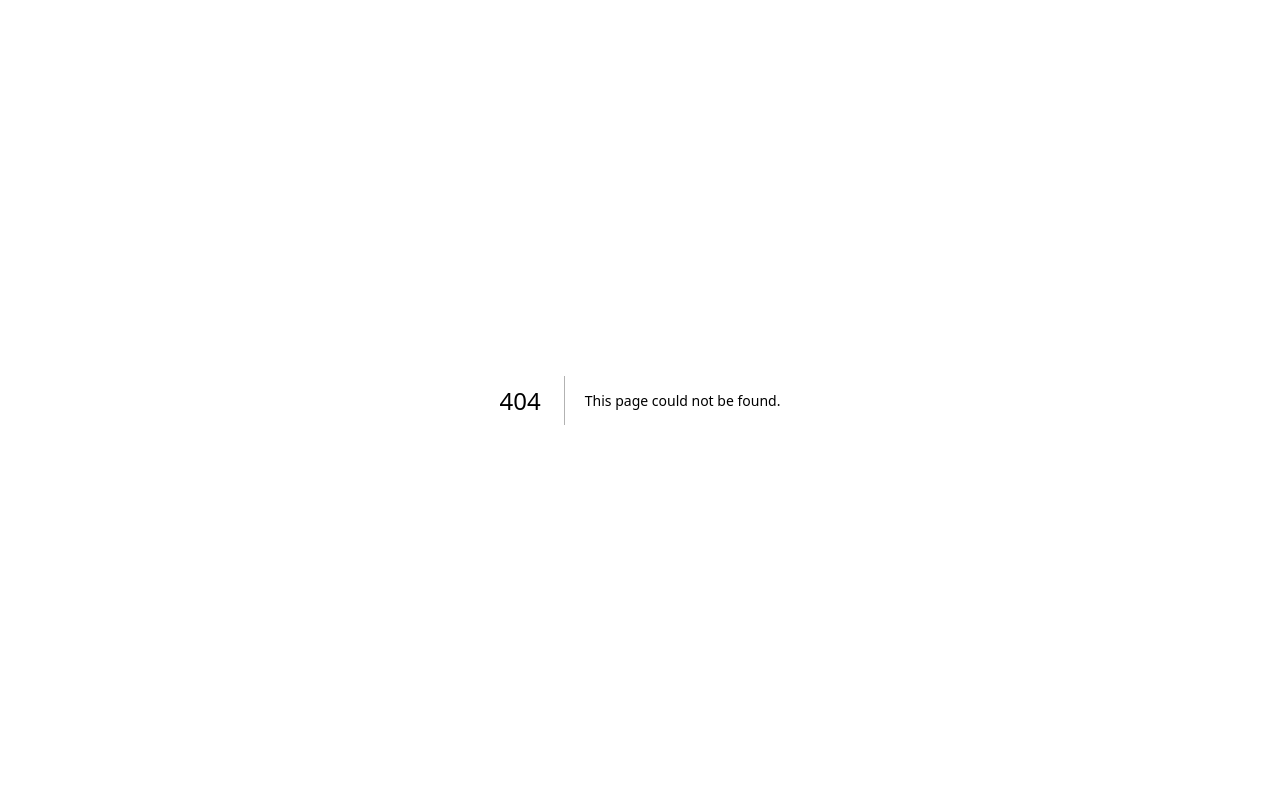
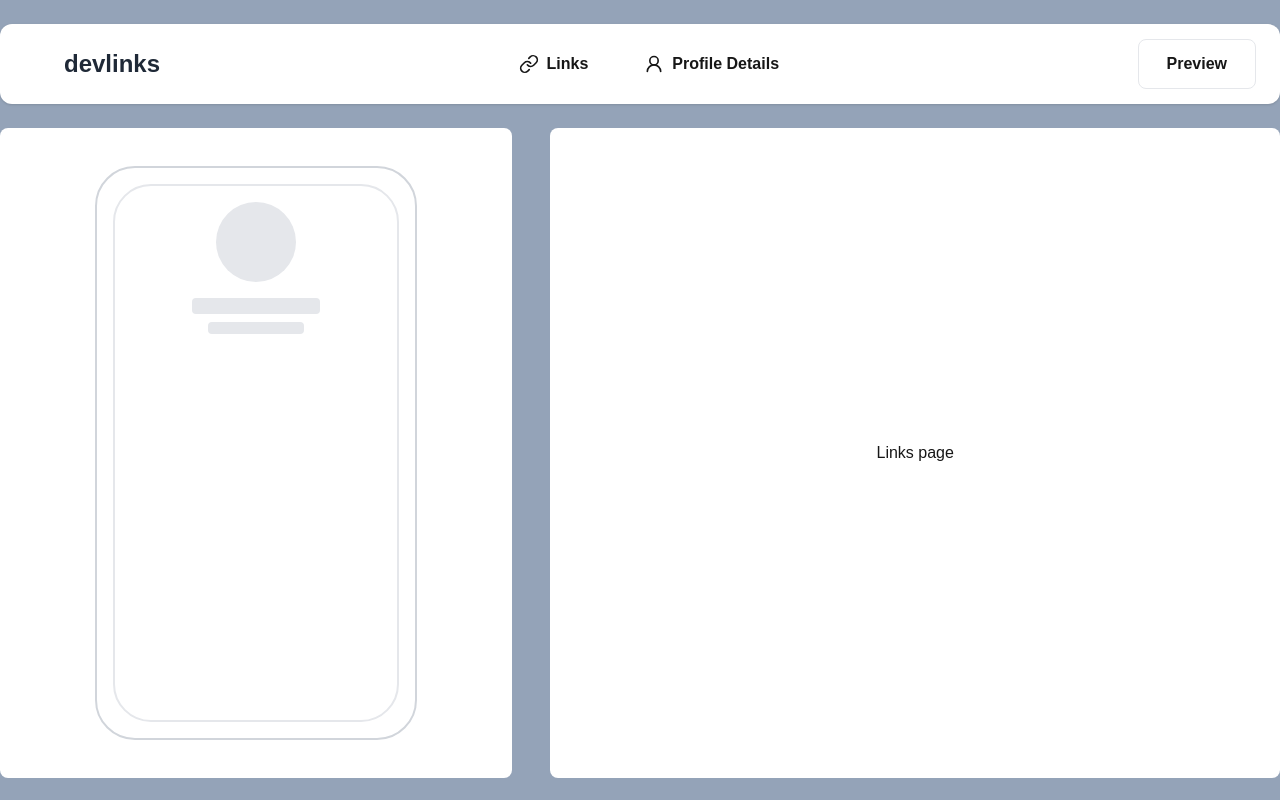
Before and after one commit to amin-ruhul/link-sharing-app, a Next.js app: page /links in a window 1280 px wide. Before the commit this address had no page. Built offline with nearby package versions, Linux system fonts and the light colour scheme.

Commit message:
feat: Create layout

```diff
--- /dev/null
+++ b/src/app/(manage)/layout.tsx
@@ -0,0 +1,37 @@
+//Components
+import NavBar from "@/components/NavBar";
+import PreviewPhone from "@/components/PreviewPhone";
+
+const links = [
+  { id: "1", platform: "GitHub", url: "https://www.github.com/benwright" },
+  { id: "2", platform: "YouTube", url: "https://www.youtube.com/benwright" },
+  {
+    id: "3",
+    platform: "LinkedIn",
+    url: "https://www.linkedin.com/in/benwright",
+  },
+];
+
+export default async function ManageLayout({
+  children,
+}: {
+  children: React.ReactNode;
+}) {
+  return (
+    <main className="flex flex-col min-h-screen container mx-auto">
+      <div className="py-6 w-full">
+        <NavBar />
+      </div>
+
+      <div className="h-full flex lg:justify-between flex-col-reverse lg:flex-row">
+        <section className="bg-white w-full lg:w-[40%] items-center justify-center rounded-lg p-2 lg:h-[calc(100vh-150px)] hidden lg:flex">
+          <PreviewPhone links={links} />
+        </section>
+
+        <section className="bg-white w-full lg:w-[57%] flex items-center justify-center rounded-lg">
+          {children}
+        </section>
+      </div>
+    </main>
+  );
+}
--- /dev/null
+++ b/src/app/(manage)/links/page.tsx
@@ -0,0 +1,7 @@
+import React from "react";
+
+function page() {
+  return <div>Links page</div>;
+}
+
+export default page;
--- /dev/null
+++ b/src/app/(manage)/profile/page.tsx
@@ -0,0 +1,7 @@
+import React from "react";
+
+function ProfilePage() {
+  return <div>ProfilePage</div>;
+}
+
+export default ProfilePage;
--- a/src/app/layout.tsx
+++ b/src/app/layout.tsx
@@ -26,7 +26,7 @@ export default function RootLayout({
   return (
     <html lang="en">
       <body
-        className={`${geistSans.variable} ${geistMono.variable} antialiased`}
+        className={`${geistSans.variable} ${geistMono.variable} antialiased bg-slate-400`}
       >
         {children}
       </body>
--- /dev/null
+++ b/src/components/PreviewPhone.tsx
@@ -0,0 +1,51 @@
+import React from "react";
+// import { Link } from "lucide-react";
+import { platformIcons, platformColors } from "@/constants/platform-links";
+import { ArrowRight } from "lucide-react";
+import NextLink from "next/link";
+
+type Link = {
+  id: string;
+  platform: string;
+  url: string;
+};
+
+function PreviewPhone({ links }: { links: Link[] }) {
+  return (
+    <div className="lg:w-[65%] border-2 border-gray-300 rounded-[40px] p-4  aspect-[9/16]  bg-white">
+      <div className="w-full h-full border-2 rounded-[38px] relative p-4">
+        <div className="flex flex-col items-center mb-8">
+          <div className="w-20 h-20 bg-gray-200 rounded-full mb-4"></div>
+          <div className="w-32 h-4 bg-gray-200 rounded mb-2"></div>
+          <div className="w-24 h-3 bg-gray-200 rounded"></div>
+        </div>
+
+        <div className="space-y-2">
+          {links.map((link, idx) => {
+            const Icon =
+              platformIcons[link.platform as keyof typeof platformIcons];
+            return (
+              <NextLink
+                href={link.url}
+                className={`w-full flex items-center justify-between px-4 py-3 ${
+                  platformColors[link.platform as keyof typeof platformColors]
+                } text-white rounded-lg`}
+                key={idx}
+              >
+                <div className="flex items-center">
+                  {Icon && <Icon />}
+                  <span className="ml-3 text-sm font-medium">
+                    {link.platform}
+                  </span>
+                </div>
+                <ArrowRight className="w-5 h-5" />
+              </NextLink>
+            );
+          })}
+        </div>
+      </div>
+    </div>
+  );
+}
+
+export default PreviewPhone;
--- /dev/null
+++ b/src/constants/platform-links.ts
@@ -0,0 +1,42 @@
+import {Github,Youtube,Linkedin} from "lucide-react"
+
+const PLATFORM_LINKS = [
+  {
+    name: "Github",
+    value: "github",
+    backgroundColor: "#1a1a1a",
+  },
+  {
+    name: "Twitter",
+    value: "twitter",
+    backgroundColor: "#43b7e9",
+  },
+  {
+    name: "Linkedin",
+    value: "linkedin",
+    backgroundColor: "#2d68ff",
+  },
+  {
+    name: "Youtube",
+    value: "youtube",
+    backgroundColor: "#ee3939",
+  },
+  {
+    name: "Facebook",
+    value: "facebook",
+    backgroundColor: "#2442ac",
+  },
+];
+
+
+export const platformIcons = {
+  GitHub: Github,
+  YouTube: Youtube,
+  LinkedIn: Linkedin,
+};
+
+export const platformColors: { [key: string]: string } = {
+  GitHub: "bg-black",
+  YouTube: "bg-red-600",
+  LinkedIn: "bg-blue-600",
+};
```
